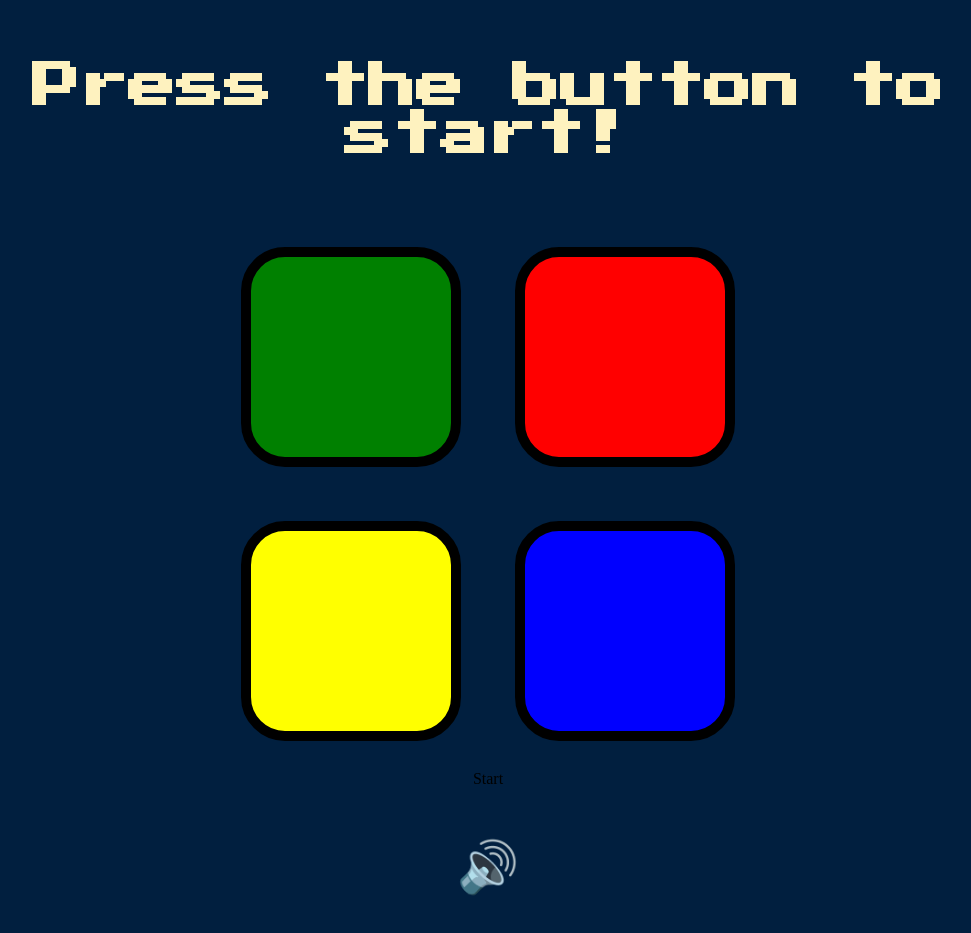
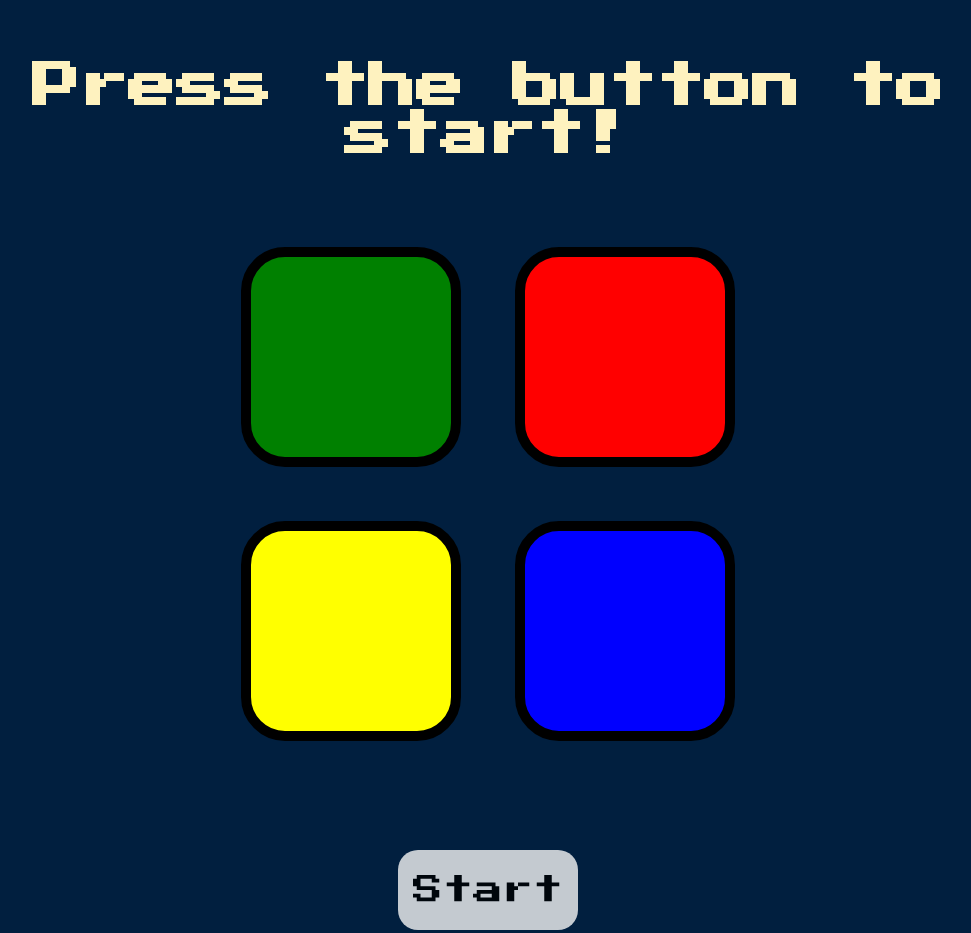
Before and after one commit to ariffrahmnn/The-Simon-Games, a plain HTML site: page index.html in a window 1280 px wide. Shown: the top 933 px of the page, without its empty margins (152-1123 px from the left). Before the commit the page ends 904 px from the top, so only its background shows below. Drawn offline with nearby package versions, Linux system fonts and the light colour scheme.

Commit message:
added style to the new button

```diff
--- a/styles.css
+++ b/styles.css
@@ -24,6 +24,28 @@ body {
   width: 200px;
   border: 10px solid black;
   border-radius: 20%;
+}
+
+#start-btn{
+  display: flex;
+  justify-content: center;
+  align-items: center;
+  font-family: 'Press Start 2P', cursive;
+  background-color: whitesmoke;
+  opacity: 80%;
+  cursor: pointer;
+  margin-top: 80px;
+  margin-left: auto;
+  margin-right: auto;
+  font-size: 30px;
+  width: 180px;
+  height: 80px;
+  border-radius: 20px;
+}
+
+#start-btn:hover{
+  background-color: grey;
+  color: whitesmoke
 }
 
 #toggle-btn-sound{
```
